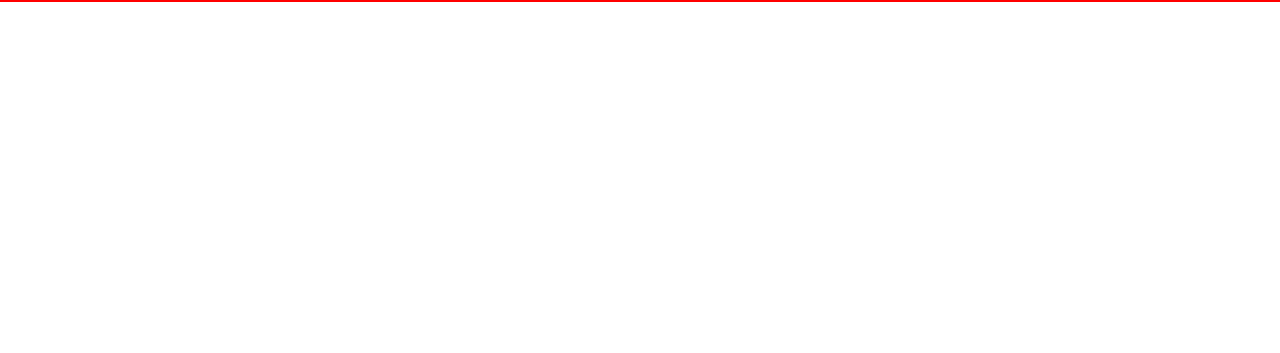
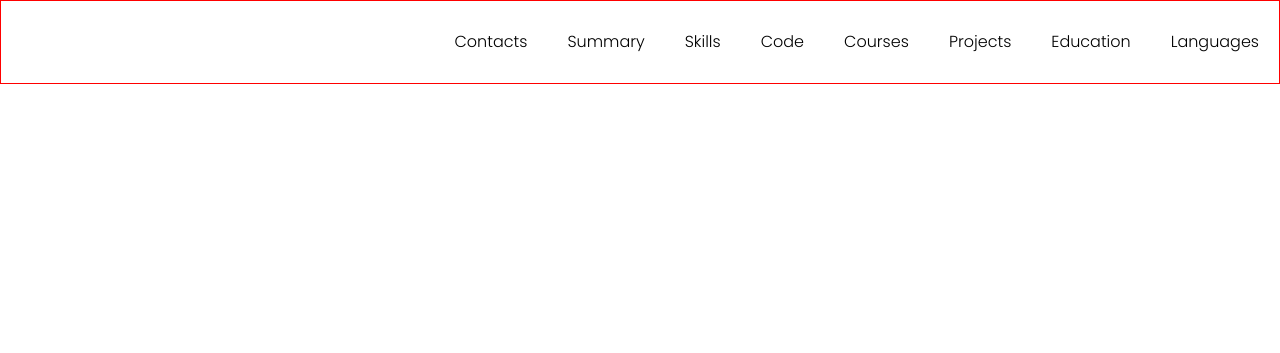
Before and after one commit to dkondr/JS-FE-PS-2023Q2-rsschool-cv, a plain HTML site: page index.html in a window 1280 px wide. Shown: the top 353 px of the page. Drawn offline with Linux system fonts and the light colour scheme.

Commit message:
feat: add navigation

```diff
--- a/index.html
+++ b/index.html
@@ -10,7 +10,34 @@
 <body>
     <header class="header">
         <div class="container">
-
+            <nav class="nav">
+                <ul class="nav__list">
+                    <li class="nav__item">
+                        <a href="#contacts" class="nav__link">Contacts</a>
+                    </li>
+                    <li class="nav__item">
+                        <a href="#summary" class="nav__link">Summary</a>
+                    </li>
+                    <li class="nav__item">
+                        <a href="#skills" class="nav__link">Skills</a>
+                    </li>
+                    <li class="nav__item">
+                        <a href="#code" class="nav__link">Code</a>
+                    </li>
+                    <li class="nav__item">
+                        <a href="#courses" class="nav__link">Courses</a>
+                    </li>
+                    <li class="nav__item">
+                        <a href="#projects" class="nav__link">Projects</a>
+                    </li>
+                    <li class="nav__item">
+                        <a href="#education" class="nav__link">Education</a>
+                    </li>
+                    <li class="nav__item">
+                        <a href="#languages" class="nav__link">Languages</a>
+                    </li>
+                </ul>
+            </nav>
         </div>
     </header>
     <main class="main">
--- a/style.css
+++ b/style.css
@@ -5,6 +5,10 @@
 
 * {
     box-sizing: border-box; /* borders and padding sizes will be taken into account in values that reveal restrictions in the width and height of the element. This transforms the work with dimensions, which allows them to be more logical*/
+}
+
+html {
+    scroll-behavior: smooth;
 }
 
 body{
@@ -26,6 +30,20 @@ body{
 .header {
     border: 1px solid red;
 }
+
+.nav__list {
+    display: flex;
+    justify-content: flex-end;
+    align-items: center;
+    list-style: none;
+}
+
+.nav__link {
+    padding: 0 20px;
+    line-height: 50px;
+    text-decoration-line: none;
+    color: black;
+}
 /* MAIN */
 .main {
     border: 1px solid red;
```
